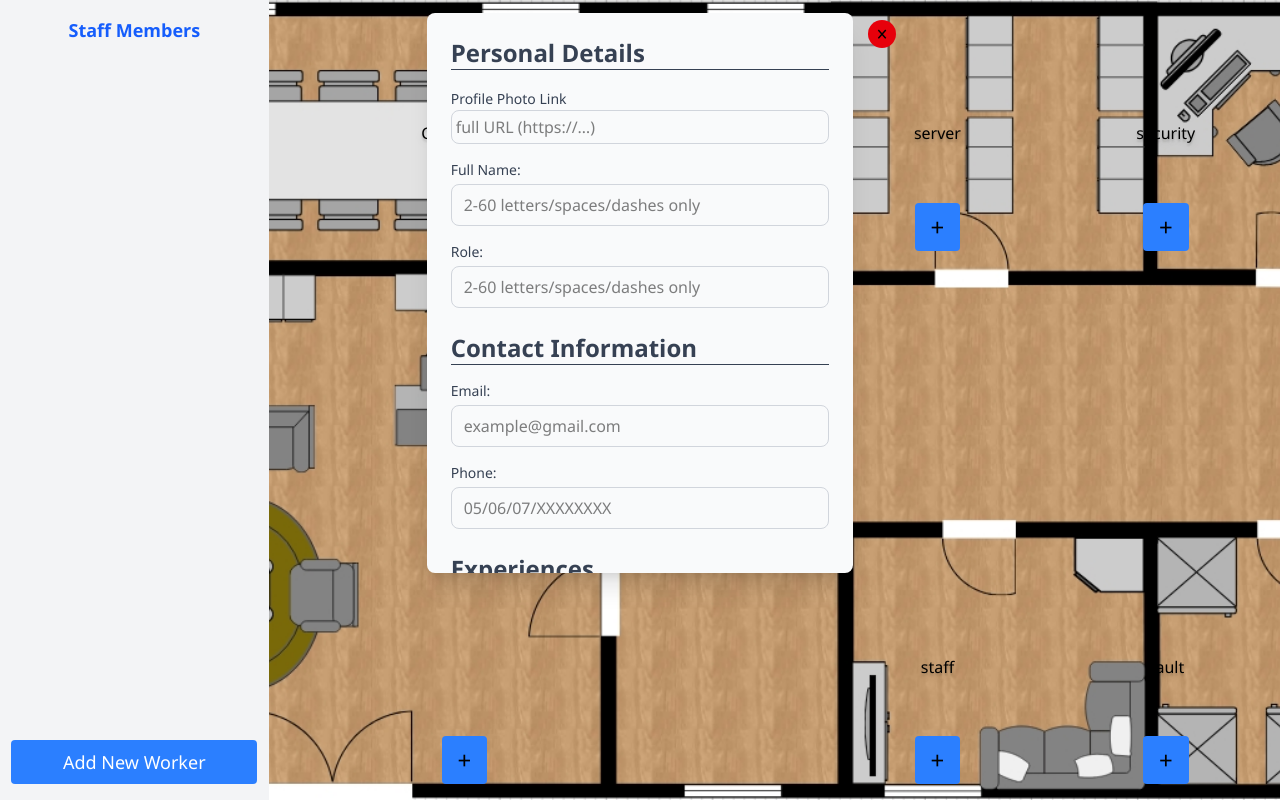
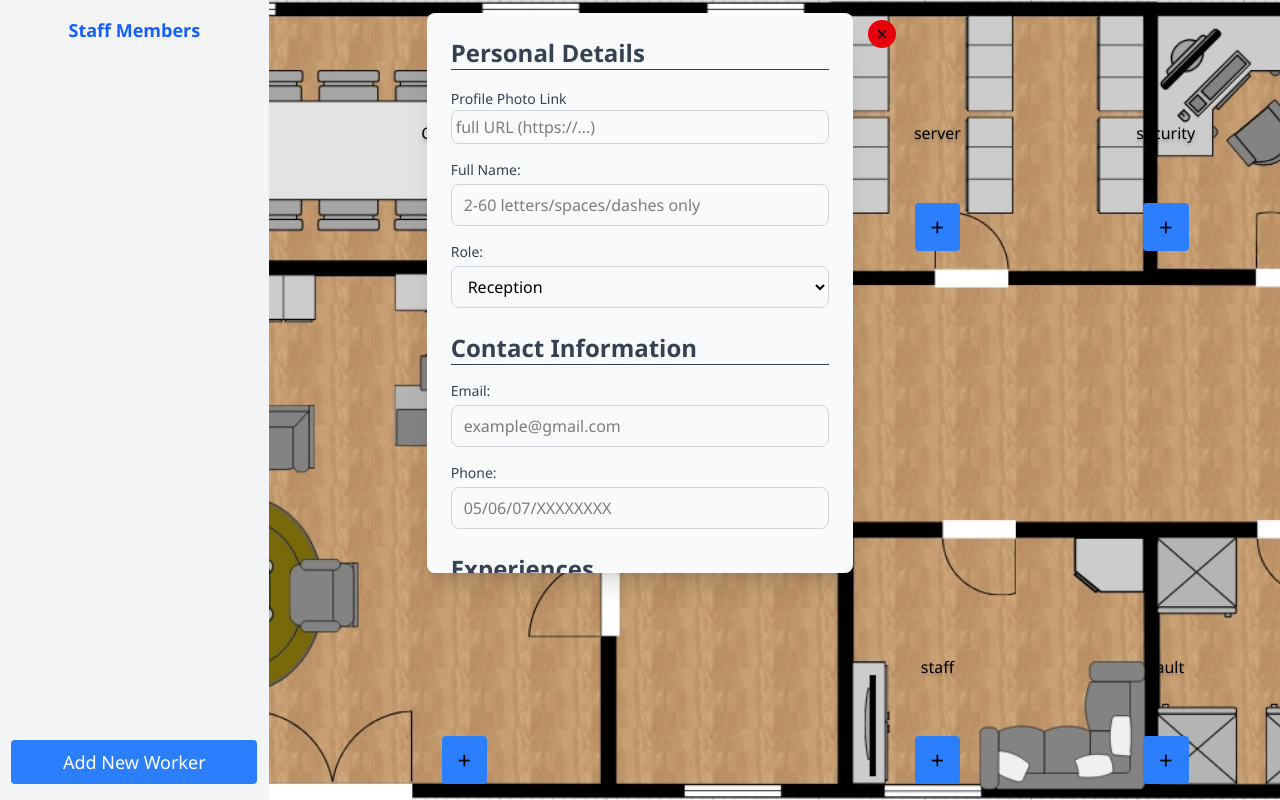
Before and after one commit to ikara-py/Workspace-Staff-Manager, a website: page index.html in a window 1280 px wide. Both pictures are taken after a click on the button "Add New Worker". Drawn offline with Linux system fonts and the light colour scheme.

Commit message:
chore: update role input field to use select element

```diff
--- a/index.html
+++ b/index.html
@@ -69,18 +69,19 @@
                   class="block text-sm font-medium text-gray-700 mb-1"
                   >Role:</label
                 >
-                <input
-                  type="text"
+                <select
                   id="role"
                   name="role"
-                  placeholder="2-60 letters/spaces/dashes only"
                   class="w-full px-3 py-2 border border-gray-300 rounded-lg"
                   required
-                />
-                <span
-                  id="err_role"
-                  class="hidden text-red-600 text-sm mt-1"
-                ></span>
+                >
+                  <option value="Reception">Reception</option>
+                  <option value="Server Room">Server Room</option>
+                  <option value="Security Room">Security Room</option>
+                  <option value="Managers">Managers</option>
+                  <option value="Cleaning">Cleaning</option>
+                  <option value="Other roles">Other roles</option>
+                </select>
               </div>
             </div>
           </div>
--- a/js/script.js
+++ b/js/script.js
@@ -24,10 +24,6 @@ document.addEventListener("DOMContentLoaded", () => {
       error: "Must be a full URL (https://…).",
     },
     full_name: {
-      regex: /^[\w\s\-]{2,60}$/i,
-      error: "2-60 letters/spaces/dashes only.",
-    },
-    role: {
       regex: /^[\w\s\-]{2,60}$/i,
       error: "2-60 letters/spaces/dashes only.",
     },
```
